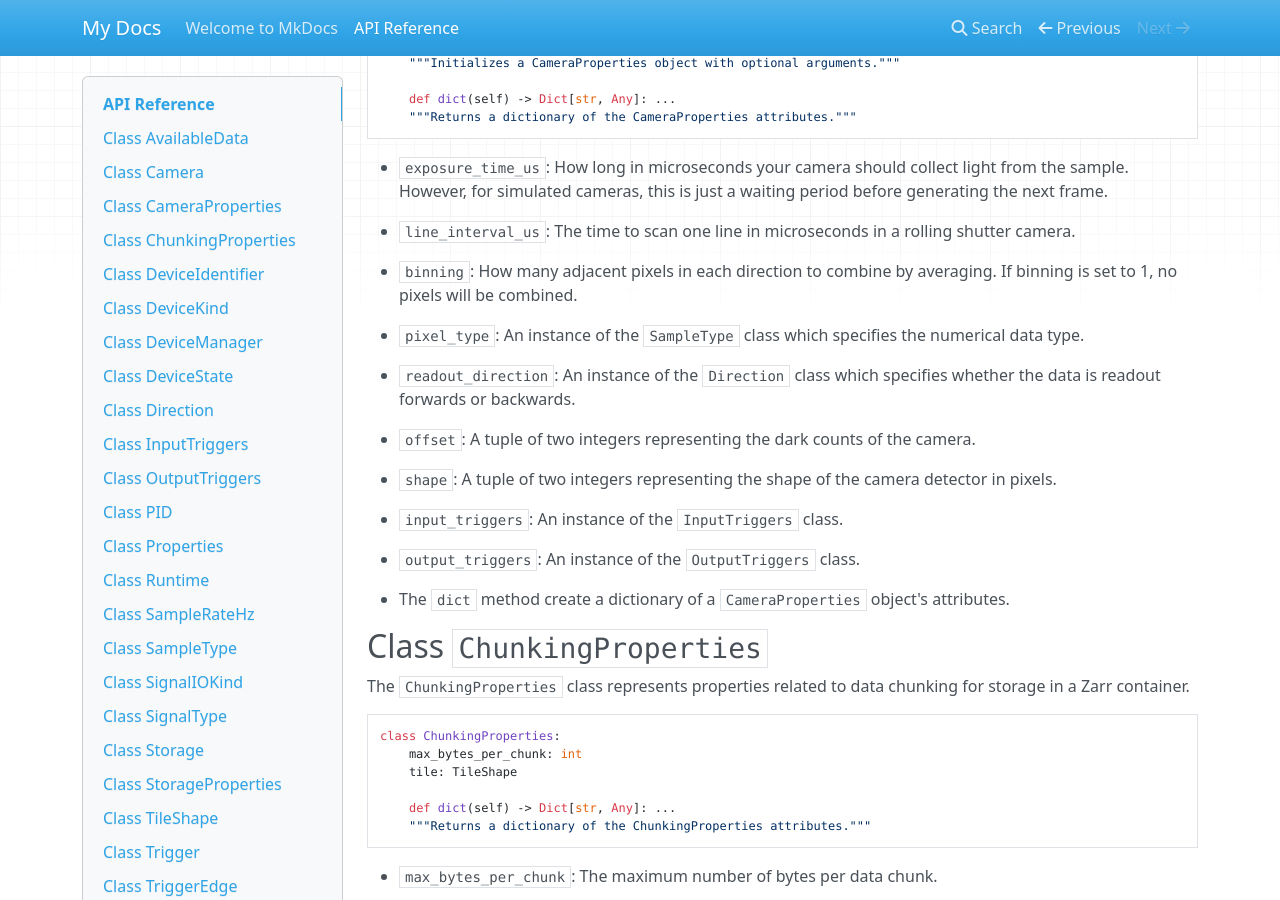
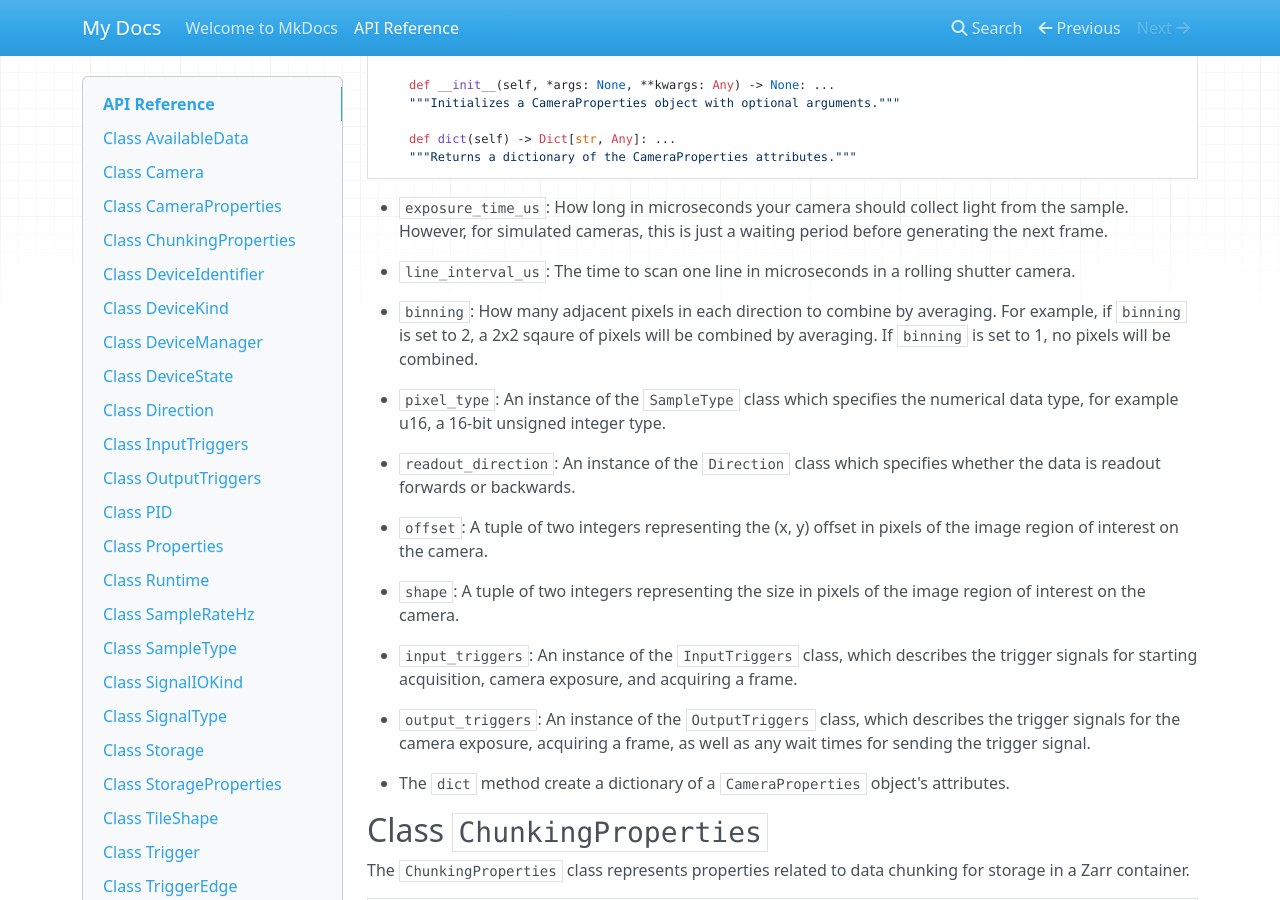
Before and after one commit to melissawm/acquire-docs, an MkDocs documentation site: the page built from docs/PythonAPI.md, in a window 1280 px wide and 900 px high, scrolled down 1313 px. Built offline with MkDocs 1.6.1, drawn with Linux system fonts in a browser that asks for light colours; nearby versions of some CDN libraries; some of the changed text lies outside the part shown.

Commit message:
Update PythonAPI.md
Updating based on Alan and Andy's comments.

````diff
--- a/docs/PythonAPI.md
+++ b/docs/PythonAPI.md
@@ -17,9 +17,12 @@ class AvailableData:
     def __iter__(self) -> Iterator[VideoFrame]:
         """Returns an iterator over the video frames in the available data."""
 ```
+
+- The `frames` method provides an iterator over these frames.
+
 - Call `get_frame_count()` to query the number of frames in an `AvailableData` object.
 
-- The `frames` method provides an iterator over these frames.
+- The `__iter__` method enables `AvailableData` objects to be iterated.
 
 ## Class `Camera`
 The `Camera` class is used to describe cameras or other video sources.
@@ -68,19 +71,19 @@ class CameraProperties:
 
 - `line_interval_us`: The time to scan one line in microseconds in a rolling shutter camera.
 
-- `binning`: How many adjacent pixels in each direction to combine by averaging. If binning is set to 1, no pixels will be combined.
+- `binning`: How many adjacent pixels in each direction to combine by averaging. For example, if `binning` is set to 2, a 2x2 sqaure of pixels will be combined by averaging. If `binning` is set to 1, no pixels will be combined.
 
-- `pixel_type`: An instance of the `SampleType` class which specifies the numerical data type.
+- `pixel_type`: An instance of the `SampleType` class which specifies the numerical data type, for example u16, a 16-bit unsigned integer type.
 
 - `readout_direction`: An instance of the `Direction` class which specifies whether the data is readout forwards or backwards.
 
-- `offset`: A tuple of two integers representing the dark counts of the camera.
+- `offset`: A tuple of two integers representing the (x, y) offset in pixels of the image region of interest on the camera.
 
-- `shape`: A tuple of two integers representing the shape of the camera detector in pixels.
+- `shape`: A tuple of two integers representing the size in pixels of the image region of interest on the camera.
 
-- `input_triggers`: An instance of the `InputTriggers` class.
+- `input_triggers`: An instance of the `InputTriggers` class, which describes the trigger signals for starting acquisition, camera exposure, and acquiring a frame.
 
-- `output_triggers`: An instance of the `OutputTriggers` class.
+- `output_triggers`: An instance of the `OutputTriggers` class, which describes the trigger signals for the camera exposure, acquiring a frame, as well as any wait times for sending the trigger signal.
 
 - The `dict` method create a dictionary of a `CameraProperties` object's attributes.
 
@@ -185,15 +188,15 @@ class DeviceKind:
         """Checks if two DeviceKind objects are not equal."""
 ```
 
-- `Camera`: Class variable of `DeviceKind` that defines the cameras supported by the system.
+- `Camera`: Enum-type class variable of `DeviceKind` that defines the cameras supported by the system.
 
-- `NONE`: Class variable of `DeviceKind` that is set to None if no device of the specified kind is available.
+- `NONE`: Enum-type class variable of `DeviceKind` that is set to None if no device of the specified kind is available.
 
-- `Signals`: Class variable of `DeviceKind` that defines the signals supported by the system.
+- `Signals`: Enum-type class variable of `DeviceKind` that defines the signals supported by the system.
 
-- `StageAxis`: Class variable of `DeviceKind` that defines the stage axes supported by the system.
+- `StageAxis`: Enum-type class variable of `DeviceKind` that defines the stage axes supported by the system.
 
-- `Storage`: Class variable of `DeviceKind` that defines the storage supported by the system.
+- `Storage`: Enum-type class variable of `DeviceKind` that defines the storage supported by the system.
 
 ## Class `DeviceManager`
 
@@ -228,7 +231,7 @@ class DeviceManager:
         """
 
     def select_one_of(self, kind: DeviceKind, names: List[str]) -> Optional[DeviceIdentifier]:
-        """Selects one of the devices of the specified kind from the given list of names.
+        """Selects the first device in the list of devices that is of one of the specified kinds.
 
         Args:
             kind (DeviceKind): The type of device to select.
````
Also changed, not shown: other parts of docs/PythonAPI.md (+0 -3 lines).
